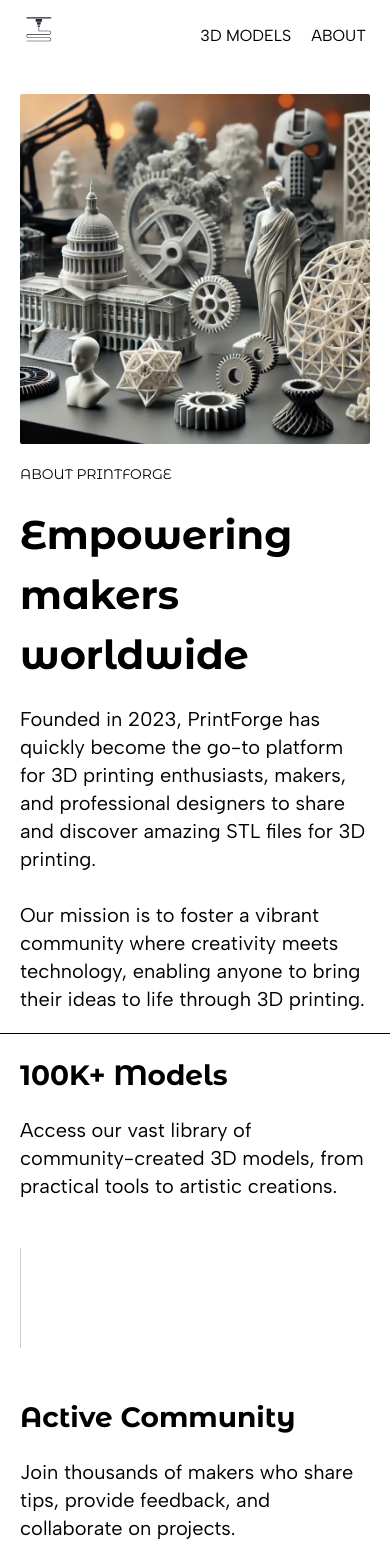
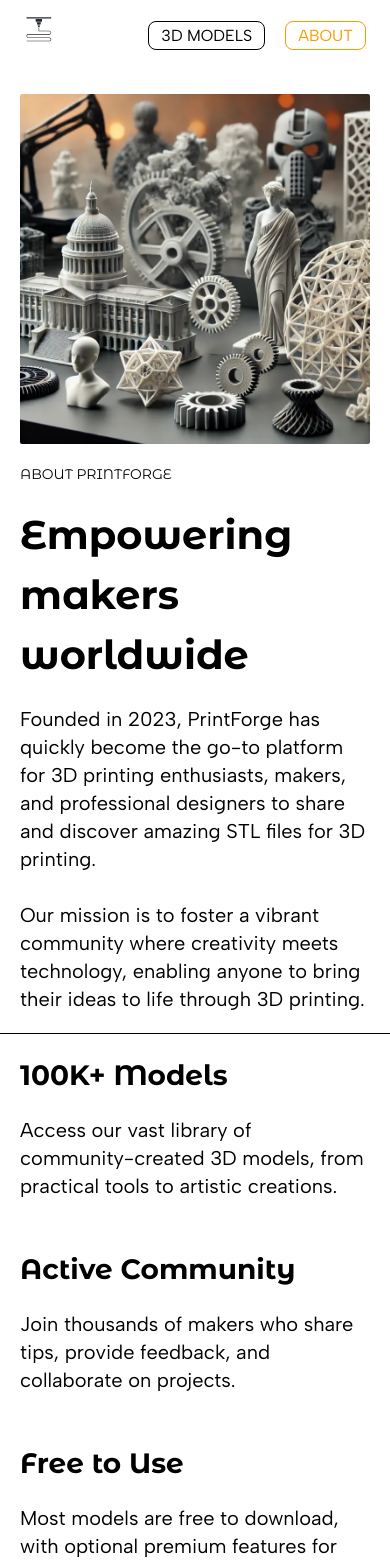
Before and after one commit to Zulkifli70/next-project, a Next.js app: page /about in a window 390 px wide. Shown: the top 1568 px of the page. Built offline with nearby package versions, Linux system fonts and the light colour scheme.

Commit message:
add usePathname to navbar and category filter

```diff
--- a/app/3d-models/layout.tsx
+++ b/app/3d-models/layout.tsx
@@ -1,34 +1,14 @@
-import { getAllCategories } from "../lib/categories";
-import { Category } from "../types";
-import Link from "next/link";
+import CategoryFilter from "../components/CategoryFilter";
 
 export default function ModelLayout({
   children,
 }: {
   children: React.ReactNode;
 }) {
-  const allCategory = getAllCategories();
   return (
     <section className="relative flex flex-col min-h-screen md:flex-row">
       <div className="sticky top-0 z-10 w-full bg-white border-b border-gray-200 md:fixed md:w-64 md:top-1/2 md:-translate-y-1/2 md:border-none">
-        <div className="flex flex-wrap gap-3 p-5 md:flex-col">
-          <Link
-            href={"/3d-models"}
-            className="border px-3 py-1 rounded-lg md:border-none"
-          >
-            All
-          </Link>
-          {allCategory.map((category: Category) => (
-            <Link
-              key={category.slug}
-              href={`/3d-models/categories/${category.slug}`}
-              className="border px-3 py-1 rounded-lg md:border-none"
-            >
-              {" "}
-              {category.displayName}{" "}
-            </Link>
-          ))}
-        </div>
+        <CategoryFilter />
       </div>
       <div className="flex-1 p-4 md:ml-64">{children}</div>
     </section>
--- a/app/about/page.tsx
+++ b/app/about/page.tsx
@@ -32,7 +32,7 @@ const page = () => {
           </p>
         </div>
 
-        <div className="divider"></div>
+        <div className="divider hidden md:block"></div>
 
         <div className="flex flex-col gap-5 ">
           <h1 className="text-[28px] font-bold">Active Community</h1>
@@ -42,7 +42,7 @@ const page = () => {
           </p>
         </div>
 
-        <div className="divider"></div>
+        <div className="divider hidden md:block"></div>
 
         <div className="flex flex-col gap-5 ">
           <h1 className="text-[28px] font-bold">Free to Use</h1>
--- /dev/null
+++ b/app/components/CategoryFilter.tsx
@@ -0,0 +1,30 @@
+"use client";
+
+import React from "react";
+import NavLink from "./NavLink";
+import { getAllCategories } from "../lib/categories";
+import { Category } from "../types";
+import { usePathname } from "next/navigation";
+
+function CategoryFilter() {
+  const allCategory = getAllCategories();
+  const pathname = usePathname();
+  return (
+    <div className="flex flex-wrap gap-3 p-5 md:flex-col">
+      <NavLink href={"/3d-models"} isActive={pathname === "/3d-models"}>
+        All
+      </NavLink>
+      {allCategory.map((category: Category) => (
+        <NavLink
+          key={category.slug}
+          href={`/3d-models/categories/${category.slug}`}
+          isActive={pathname === `/3d-models/categories/${category.slug}`}
+        >
+          {category.displayName}
+        </NavLink>
+      ))}
+    </div>
+  );
+}
+
+export default CategoryFilter;
--- /dev/null
+++ b/app/components/NavLink.tsx
@@ -0,0 +1,20 @@
+import React from "react";
+import { NavLinkProps } from "../types";
+import Link from "next/link";
+
+function NavLink({ href, children, isActive }: NavLinkProps) {
+  return (
+    <div>
+      <Link
+        href={href}
+        className={`border px-3 py-1 rounded-lg md:border-transparent md:rounded-none ${
+          isActive ? "text-amber-500" : null
+        }`}
+      >
+        {children}
+      </Link>
+    </div>
+  );
+}
+
+export default NavLink;
--- a/app/header.tsx
+++ b/app/components/header.tsx
@@ -1,10 +1,15 @@
+"use client";
+
 import React from "react";
 import Image from "next/image";
-import mobileLogo from "../public/printforge-logo-icon.svg";
-import desktopLogo from "../public/printforge-logo.svg";
+import mobileLogo from "../../public/printforge-logo-icon.svg";
+import desktopLogo from "../../public/printforge-logo.svg";
+import NavLink from "./NavLink";
 import Link from "next/link";
+import { usePathname } from "next/navigation";
 
 const Header = () => {
+  const pathname = usePathname();
   return (
     <header className="w-full bg-white">
       <nav className="flex justify-between px-6 py-4">
@@ -25,11 +30,15 @@ const Header = () => {
 
         <div>
           <ul className="flex gap-5 text-black">
-            <li className=" py-2 border-b-2 border-transparent hover:border-b-amber-500">
-              <Link href="/3d-models">3D MODELS</Link>
+            <li className=" py-2 border-b-2 border-transparent hover:border-b-amber-500 hover:text-amber-500">
+              <NavLink href="/3d-models" isActive={pathname === "/3d-models"}>
+                3D MODELS
+              </NavLink>
             </li>
-            <li className=" py-2 border-b-2 border-transparent hover:border-b-amber-500">
-              <Link href="/about">ABOUT </Link>
+            <li className=" py-2 border-b-2 border-transparent hover:border-b-amber-500 hover:text-amber-500">
+              <NavLink href="/about" isActive={pathname === "/about"}>
+                ABOUT{" "}
+              </NavLink>
             </li>
           </ul>
         </div>
--- a/app/layout.tsx
+++ b/app/layout.tsx
@@ -1,5 +1,5 @@
 import "./globals.css";
-import Header from "./header";
+import Header from "./components/header";
 import { Albert_Sans, Montserrat_Alternates } from "next/font/google";
 
 const albertSans = Albert_Sans({
--- a/app/types/index.ts
+++ b/app/types/index.ts
@@ -50,3 +50,9 @@ export type PillProps = {
   children: ReactNode;
   className?: string;
 } & HTMLAttributes<HTMLSpanElement>;
+
+export type NavLinkProps = {
+  href: string;
+  children: ReactNode;
+  isActive: boolean;
+};
```
